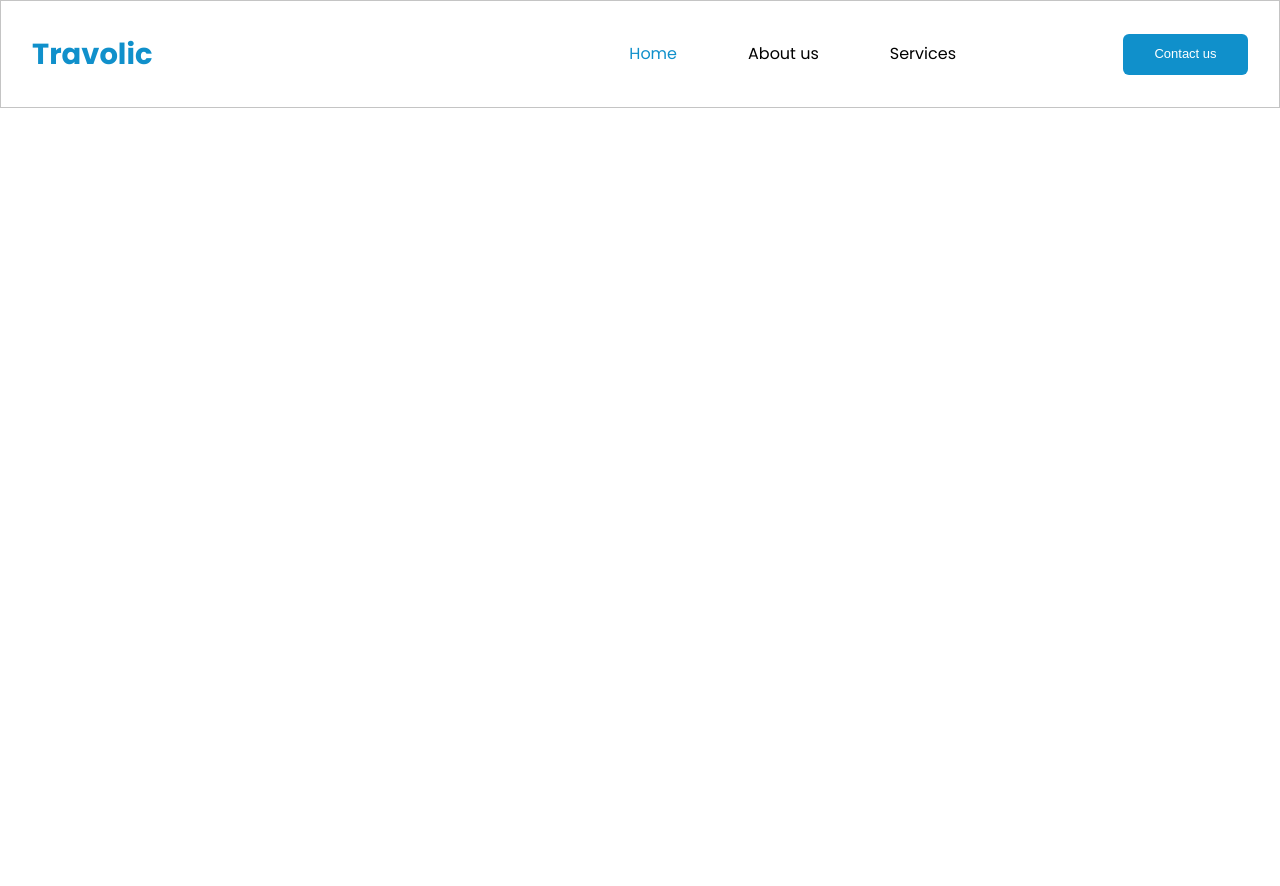
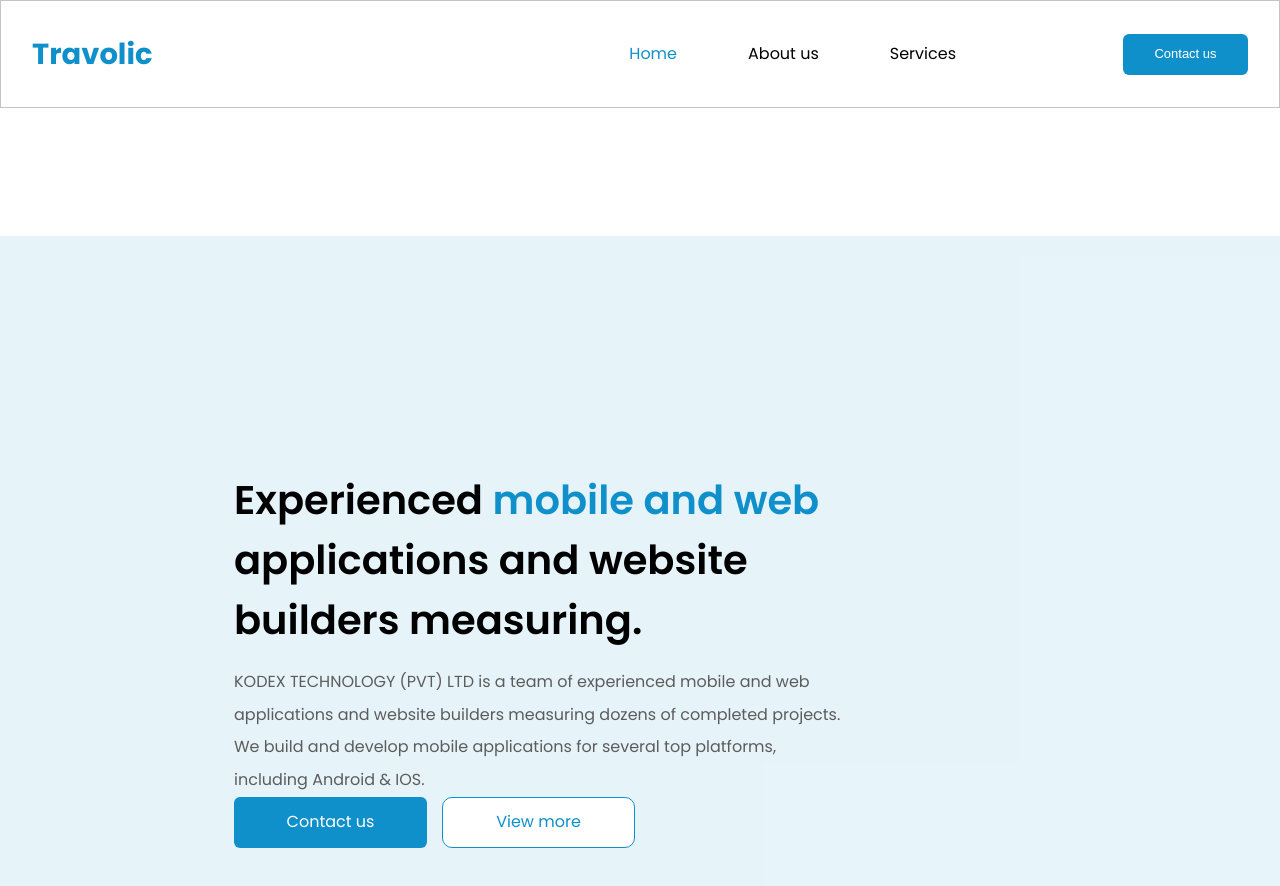
Before and after one commit to ramalabbasov044/Travolic-Ecamp, a plain HTML site: page index.html in a window 1280 px wide. Before the commit the page ends 800 px from the top, so only its background shows below. Drawn offline with Linux system fonts and the light colour scheme.

Commit message:
new code

```diff
--- a/index.html
+++ b/index.html
@@ -29,7 +29,29 @@
       </div>
     </header>
 
-    <main></main>
+    <main>
+      <div class="Rectangle">
+        <div class="Rectangle-text">
+          <p>
+            Experienced <span class="blue-text">mobile and web</span> applications and website builders
+            measuring.
+          </p>
+
+        </div>
+        <div class="Rectangle-textt">
+          <p>
+            KODEX TECHNOLOGY (PVT) LTD is a team of experienced mobile and web
+            applications and website builders measuring dozens of completed
+            projects. We build and develop mobile applications for several top
+            platforms, including Android & IOS.
+          </p>
+        </div>
+        <div class="Rectangle-butoon">
+          <button class="contactButton2">Contact us</button>
+          <button class="contactButton3">View more</button>
+        </div>
+      </div>
+    </main>
 
     <footer></footer>
   </body>
--- a/src/assest/style/style.css
+++ b/src/assest/style/style.css
@@ -58,3 +58,63 @@ header {
 .active-nav {
   color: #1090cb !important;
 }
+.Rectangle {
+  height: 743px;
+  background: rgba(16, 144, 203, 0.1);
+  padding: 234px;
+  margin-top: 128px;
+}
+.Rectangle-text {
+  font-family: "Poppins";
+  font-style: normal;
+  font-weight: 600;
+  font-size: 40px;
+  line-height: 60px;
+  max-width: 630px;
+  color: #000000;
+  margin-bottom: 16px;
+}
+.Rectangle-textt {
+  font-family: "Poppins";
+  font-style: normal;
+  font-weight: 400;
+  font-size: 16px;
+  line-height: 204.3%;
+  color: #5c5c5c;
+  max-width: 613px;
+}
+.Rectangle-butoon{
+  display: flex;
+  gap: 15px;
+}
+ .contactButton2 {
+  width: 193px;
+  height: 51px;
+  border: 0;
+  border-radius: 6px;
+  font-family: "Poppins";
+  font-style: normal;
+  font-weight: 400;
+  font-size: 16px;
+  line-height: 204.3%;
+  color: #ffffff;
+  background: #1090cb;
+}
+.contactButton3{
+    width: 193px;
+  height: 51px;
+  border: 0;
+  border-radius: 6px;
+  font-family: "Poppins";
+  font-style: normal;
+  font-weight: 400;
+  font-size: 16px;
+  line-height: 204.3%;
+  color:  #1090cb;
+  background: #ffffff;
+  border-radius: 10px;
+  border: 1px solid #1090CB ;
+}
+.blue-text{
+  color:#1090CB;
+}
```
